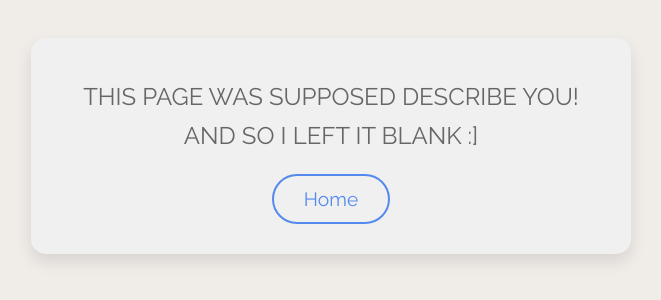
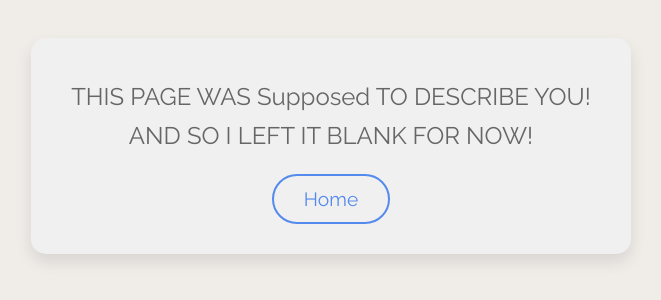
Before and after one commit to ianujsharma/Anjali-book, a plain HTML site: page me.html in a window 1280 px wide. Shown: the part 254-554 px from the top of the page, without its empty margins (309-970 px from the left). Drawn offline with nearby package versions, Linux system fonts and the light colour scheme.

Commit message:
Update me.html

```diff
--- a/me.html
+++ b/me.html
@@ -151,7 +151,7 @@
 <body>
     <div class="thank-you-container">
 
-        <p class="message">THIS PAGE WAS SUPPOSED DESCRIBE YOU! AND SO I LEFT IT BLANK :]</p>
+        <p class="message">THIS PAGE WAS Supposed TO DESCRIBE YOU! AND SO I LEFT IT BLANK FOR NOW! </p>
         <a href="index.html" class="return-home"> Home</a>
     </div>
 
```
